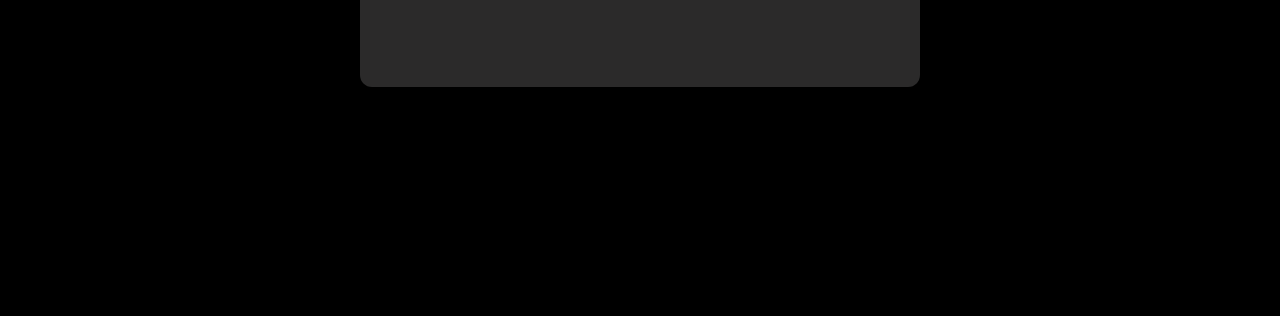
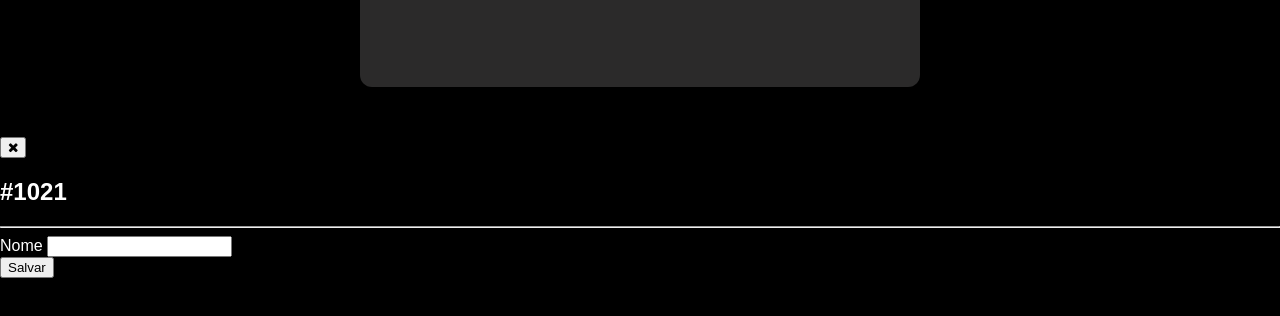
Before and after one commit to Elian-beep/Simple-Tasks, a plain HTML site: page index.html in a window 1280 px wide. Shown: the part 242-558 px from the top of the page. Drawn offline with Linux system fonts and the light colour scheme.

Commit message:
html: criação da janela de edição

```diff
--- a/index.html
+++ b/index.html
@@ -29,6 +29,29 @@
 
         </div>
     </div>
+
+    <div id="janelaEdicao">
+        <button id="janelaEdicaoBtnFechar">
+            <i class="fa fa-remove"></i>
+        </button>
+        <h2>#1021</h2>
+        <hr>
+
+        <form>
+            <div class="frm-linha">
+                <label for="nome">Nome</label>
+                <input type="text" id="inputTarefaNomeEdicao">
+            </div>
+            <div class="frm-linha">
+                <button id="btnAtualizarTarefa">Salvar</button>
+            </div>
+        </form>
+    </div>
+
+    <div id="idJanelaEdicaoFundo">
+
+    </div>
+
     <script src="./js/tasks.js"></script>
 
 </body>
--- a/js/tasks.js
+++ b/js/tasks.js
@@ -59,12 +59,12 @@ function criarTagLi(tarefa) {
     let btnEditar = document.createElement('button');
     btnEditar.classList.add('btnAcao');
     btnEditar.innerHTML = "<i class='fa fa-pencil'></i>";
-    btnEditar.setAttribute('onclick', 'editar('+tarefa.id+')');         //Adiciona o evento de onclick ja com a função
+    btnEditar.setAttribute('onclick', 'editar(' + tarefa.id + ')');         //Adiciona o evento de onclick ja com a função
 
     let btnExcluir = document.createElement('button');
     btnExcluir.classList.add('btnAcao');
     btnExcluir.innerHTML = "<i class='fa fa-trash'></i>";
-    btnExcluir.setAttribute('onclick', 'excluir('+tarefa.id+')');       //Adiciona o evento de onclick ja com a função
+    btnExcluir.setAttribute('onclick', 'excluir(' + tarefa.id + ')');       //Adiciona o evento de onclick ja com a função
 
     div.appendChild(btnEditar);                 //Adiciona dentro da tag
     div.appendChild(btnExcluir);
@@ -76,17 +76,20 @@ function criarTagLi(tarefa) {
 }
 
 //--------------------------------------------Função para mudar a tarefa
-function editar(idTarefa){
+function editar(idTarefa) {
+    let li = document.getElementById('' + idTarefa + '');                //Pegando o li que possui o id que será excluido
+    if (li) {
+    }
 }
 
 
 
 //--------------------------------------------Função para excluir a tarefa
-function excluir(idTarefa){
+function excluir(idTarefa) {
     let confirmacao = window.confirm('Tem certeza que deseja excluir?');
-    if(confirmacao){
-        let li = document.getElementById(''+idTarefa+'');                //Pegando o li que possui o id que será excluido
-        if(li){
+    if (confirmacao) {
+        let li = document.getElementById('' + idTarefa + '');                //Pegando o li que possui o id que será excluido
+        if (li) {
             listaTarefas.removeChild(li);
         }
     }
```
